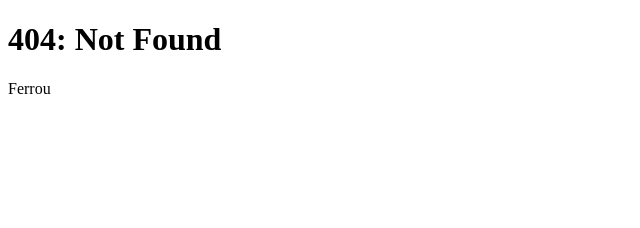
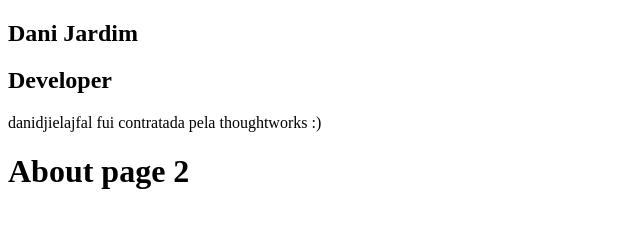
Before and after one commit to Dani-jardim/my-blog-gatsby, a Gatsby site: page /about in a window 1280 px wide. Before the commit this address had no page. Shown: the whole page, without its empty margins (0-640 px from the left). Built offline with nearby package versions, Linux system fonts and the light colour scheme; Gatsby itself is replaced by a stand-in of ours.

Commit message:
Criando componente Profile e linkando nas páginas

```diff
--- /dev/null
+++ b/src/components/Profile/index.js
@@ -0,0 +1,12 @@
+import React from 'react'
+
+const Profile = () => (
+ <div className="Profile-wrapper">
+   <h1>Dani Jardim</h1>
+   <h2>Developer</h2>
+   <p>danidjielajfal fui contratada pela thoughtworks :)  </p>
+
+ </div>
+)
+
+export default Profile
--- a/src/components/layout.js
+++ b/src/components/layout.js
@@ -1,11 +1,17 @@
 
 import React from "react"
 import PropTypes from "prop-types"
+import Profile from "./Profile"
 
 const Layout = ({ children }) => {
 
   return (
+    <>
+    <aside>
+      <Profile />
+    </aside>
     <main>{children}</main>
+    </>
 
   )
 }
--- /dev/null
+++ b/src/pages/about.js
@@ -0,0 +1,15 @@
+import React from 'react'
+
+import Layout from "../components/layout"
+import SEO from "../components/seo"
+
+
+const AboutPage = () => (
+  <Layout>
+    <SEO title="About" />
+    <h1>About page 2</h1>
+  </Layout>
+)
+
+
+export default AboutPage
--- a/src/pages/index.js
+++ b/src/pages/index.js
@@ -6,7 +6,8 @@
 const IndexPage = () => (
   <Layout>
     <SEO title="Home" />
-      <h1>Olaaar</h1>
+      <h1>Olaaar pagina 1</h1>
+
   </Layout>
 )
 
```
